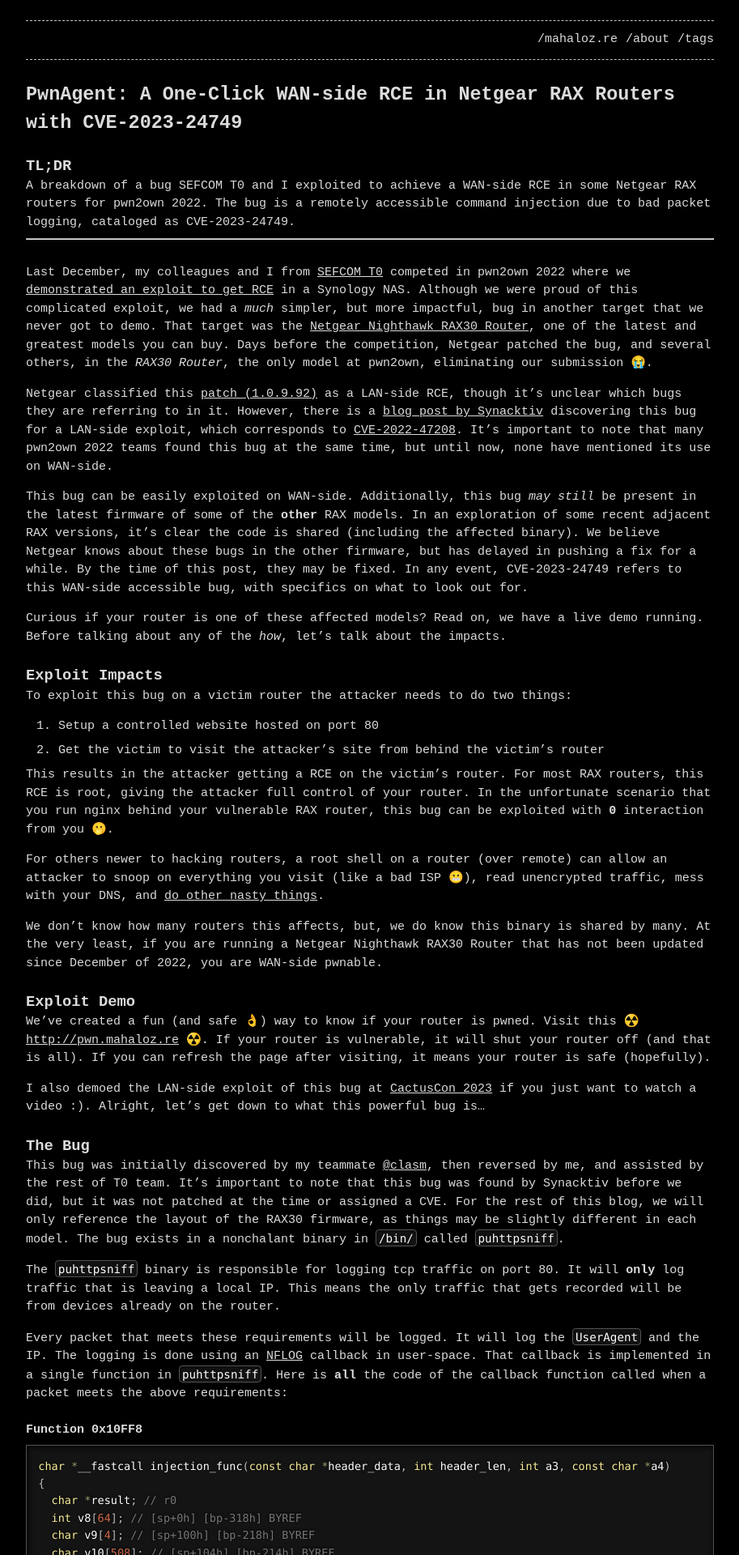
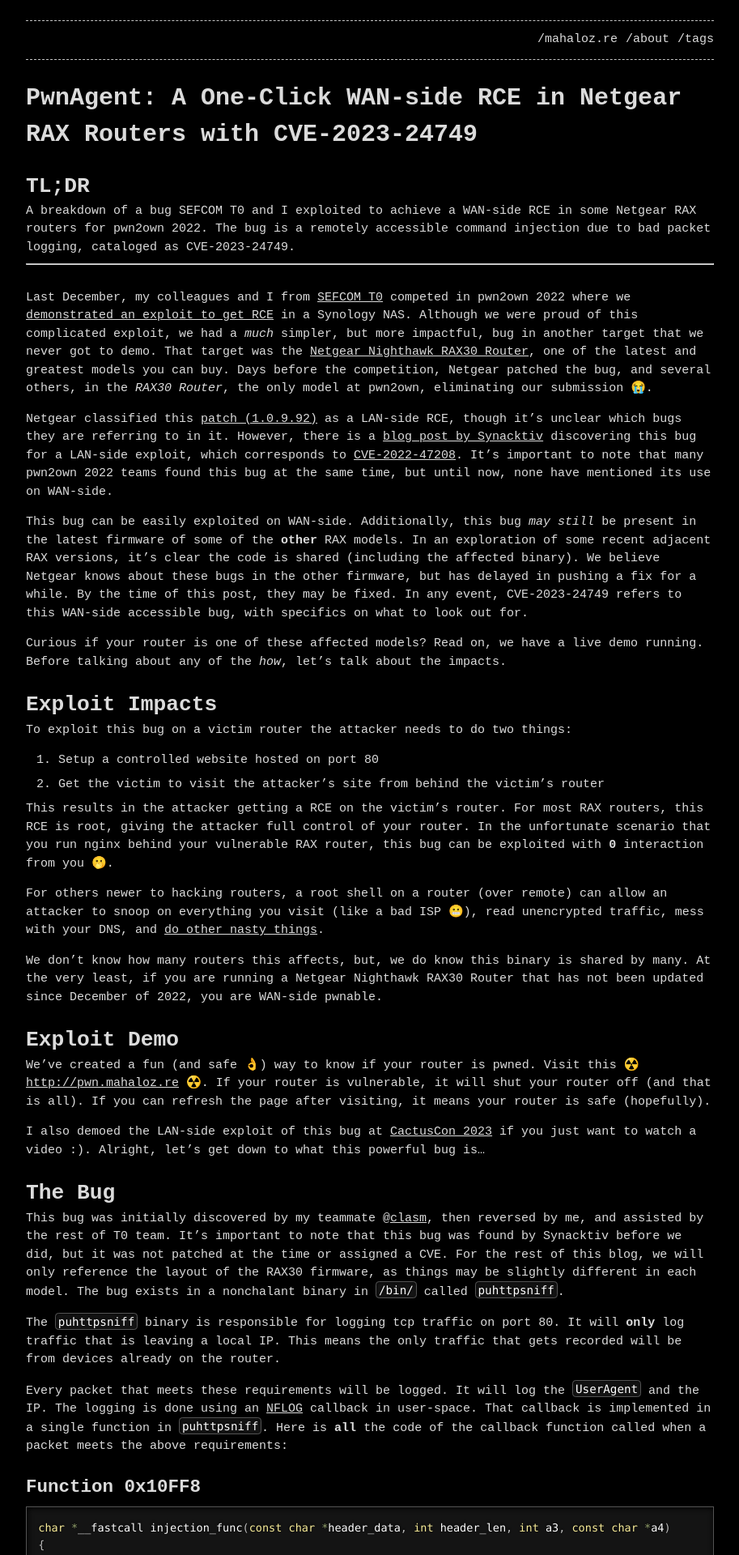
Before and after one commit to mahaloz/mahaloz.re, a Jekyll site: the page built from _posts/2023-02-25-pwnagent-netgear.md, in a window 1280 px wide. Shown: the top 1920 px of the page at 81% size, without its empty margins (183-1096 px from the left). Built offline with Jekyll 4.4.1, drawn with Linux system fonts in a browser that asks for light colours; comment, search, counter and statistics services are not loaded; some of the changed text lies outside the part shown.

Commit message:
Fix up formatting

````diff
--- a/_posts/2023-02-25-pwnagent-netgear.md
+++ b/_posts/2023-02-25-pwnagent-netgear.md
@@ -79,7 +79,7 @@ Yes, it's a textbook command injection. You only need to escape the quotes, whic
 If you were paying attention earlier, you might recall that this should only be triggerable via LAN like the original Netgear report:
 > "It will only log traffic that is leaving a local IP."
 
-How could you, from the outside, control the UserAgent of a device on the inside of the router? Thanks to the web wisdom of [Adam Doupe](https://adamdoupe.com/), who was only passing by when we mentioned the bug, we found that Javascript can request arbitrary UserAgent responses from executors. Javascript, when loaded by your browser, can ask you to send certain requests that have server-requested UserAgents.
+How could you, from the outside, control the UserAgent of a device on the inside of the router? Thanks to the web wisdom of [Adam Doupe](https://adamdoupe.com/), who was only passing by when we mentioned the bug, we found that JavaScript can request arbitrary UserAgent responses from executors. JavaScript, when loaded by your browser, can ask you to send certain requests that have server-requested UserAgents.
 
 Tested on the latest Firefox as of this post, you can request a custom UserAgent from visitors with the following JavaScript:
 ```html
@@ -98,7 +98,7 @@ With this in mind, the execution of the exploit goes something like this:
 1. A victim get's on his router and is assigned an IP: `192.168.1.2`
 2. The victim goes on Firefox and clicks link `malicious.site`
 3. `malicious.site` send `192.168.1.2` the code of the site to render locally
-4. `192.168.1.2` sees Javascript and executes the code
+4. `192.168.1.2` sees JavaScript and executes the code
 5. `192.168.1.2` sends an attacker controlled UserAgent back to `malicious.site`
 6. In transit, the victim router records `192.168.1.2` UserAgent and gets pwned
 
@@ -144,7 +144,7 @@ I think there are a few interesting takeaways here. First, there are still _many
 1. Full system emulation (hard)
 2. Automated fuzz harnessing (hard)
 
-At least publicly, we have neither of those things. To make the internet of things safer, we need to make moves in increasing automated analysis of firmware. If you know anyone with a Netgear router, please tell them to update their router to be on the safe side.
+At least publicly, we have neither of those things. To make the Internet of Things safer, we need to make moves in increasing automated analysis of firmware. If you know anyone with a Netgear router, please tell them to update their router to be on the safe side.
 
 ## Acknowledgments
 - [SEFCOM](https://sefcom.asu.edu/): especially Wil and T=0.
--- a/_sass/base.scss
+++ b/_sass/base.scss
@@ -19,27 +19,27 @@ body { background-color: var(--background-color);  margin: 0 auto;  padding: 0;
 h1, h2, h3, h4, h5, h6 { margin: 0px;  margin-top: 22px;  font-weight: bold;  color: var(--text-color); }
 h1 {
   margin-top: 0;
-  font-size: 1.563em;
+  font-size: 2em;
 }
 
 h2 {
+  font-size: 1.75em;
+}
+
+h3 {
+  font-size: 1.5em;
+}
+
+h4 {
   font-size: 1.25em;
 }
 
-h3 {
-  font-size: 1em;
-}
-
-h4 {
-  font-size: 0.75em;
-}
-
 h5 {
-  font-size: 0.75em;
+  font-size: 1.1em;
 }
 
 h6 {
-  font-size: 0.75em;
+  font-size: 1em;
 }
 
 small,
````
Also changed, not shown: README.md.
